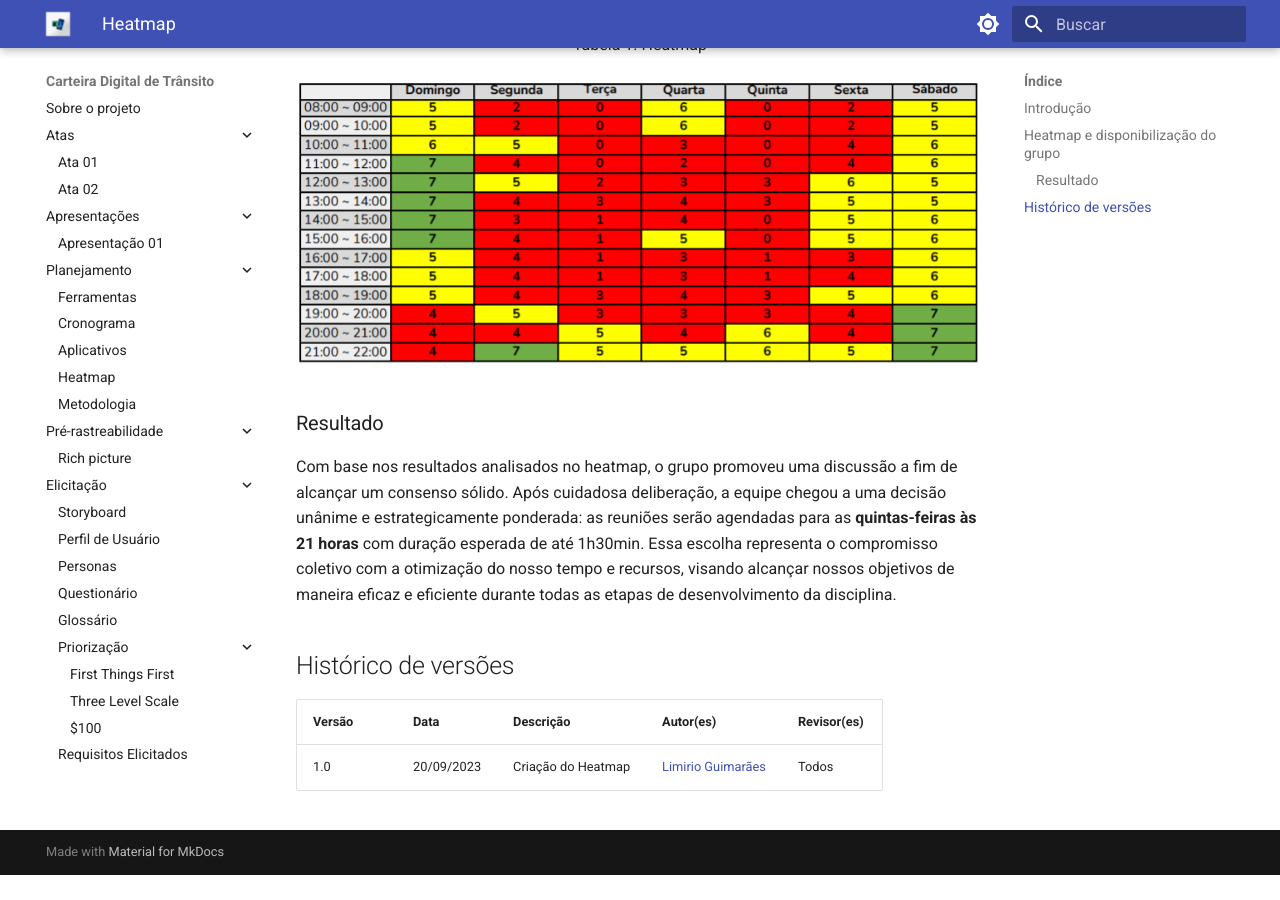
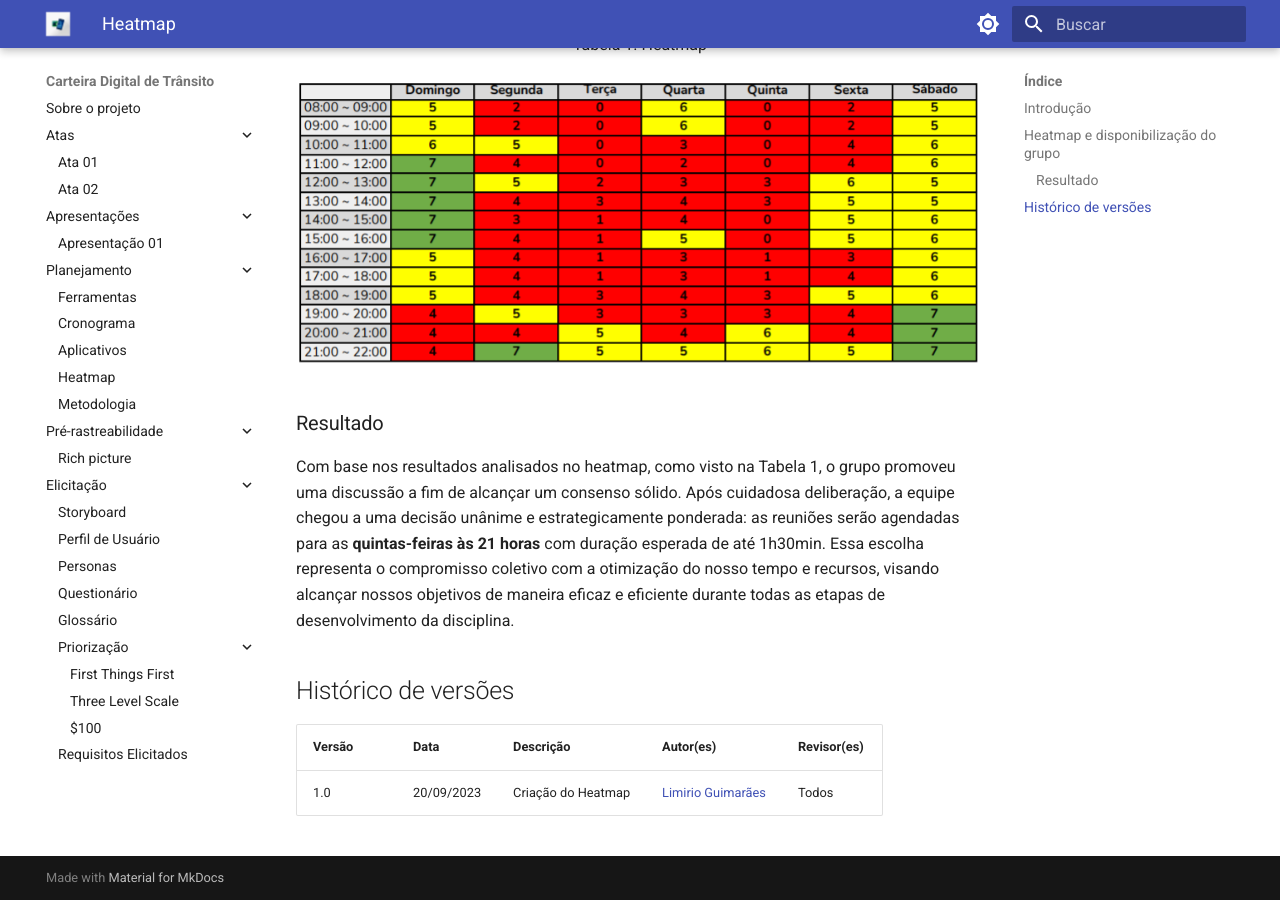
Before and after one commit to Requisitos-de-Software/2023.2-Carteira_Digital_de_Transito, an MkDocs documentation site: the page built from docs/planejamento/Heatmap.md, in a window 1280 px wide and 900 px high, scrolled down 536 px. Built offline with MkDocs 1.6.1 and Material for MkDocs 9.7.7, drawn with Linux system fonts in a browser that asks for light colours; before the commit the page ends 1411 px from its top, so only the background shows below that.

Commit message:
Update Heatmap.md

```diff
--- a/docs/planejamento/Heatmap.md
+++ b/docs/planejamento/Heatmap.md
@@ -11,7 +11,7 @@ Para a realização do Heatmap, cada integrante do grupo preencheu uma tabela co
 ![Heatmap](../assets/heatmap.png)
 
 ### Resultado
-Com base nos resultados analisados no heatmap, o grupo promoveu uma discussão a fim de alcançar um consenso sólido. Após cuidadosa deliberação, a equipe chegou a uma decisão unânime e estrategicamente ponderada: as reuniões serão agendadas para as **quintas-feiras às 21 horas** com duração esperada de até 1h30min. Essa escolha representa o compromisso coletivo com a otimização do nosso tempo e recursos, visando alcançar nossos objetivos de maneira eficaz e eficiente durante todas as etapas de desenvolvimento da disciplina.
+Com base nos resultados analisados no heatmap, como visto na Tabela 1, o grupo promoveu uma discussão a fim de alcançar um consenso sólido. Após cuidadosa deliberação, a equipe chegou a uma decisão unânime e estrategicamente ponderada: as reuniões serão agendadas para as **quintas-feiras às 21 horas** com duração esperada de até 1h30min. Essa escolha representa o compromisso coletivo com a otimização do nosso tempo e recursos, visando alcançar nossos objetivos de maneira eficaz e eficiente durante todas as etapas de desenvolvimento da disciplina.
 
 ## Histórico de versões
 
```
